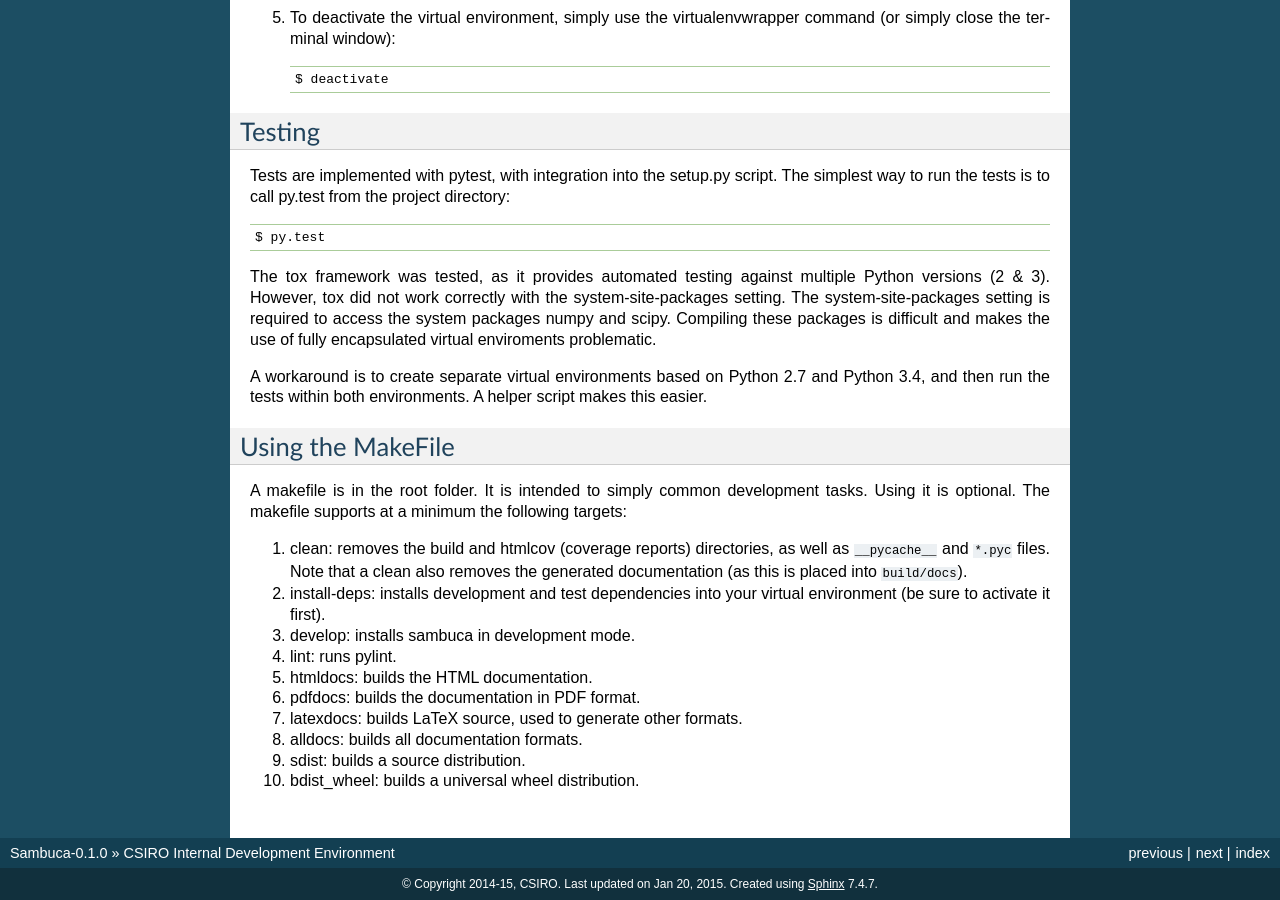
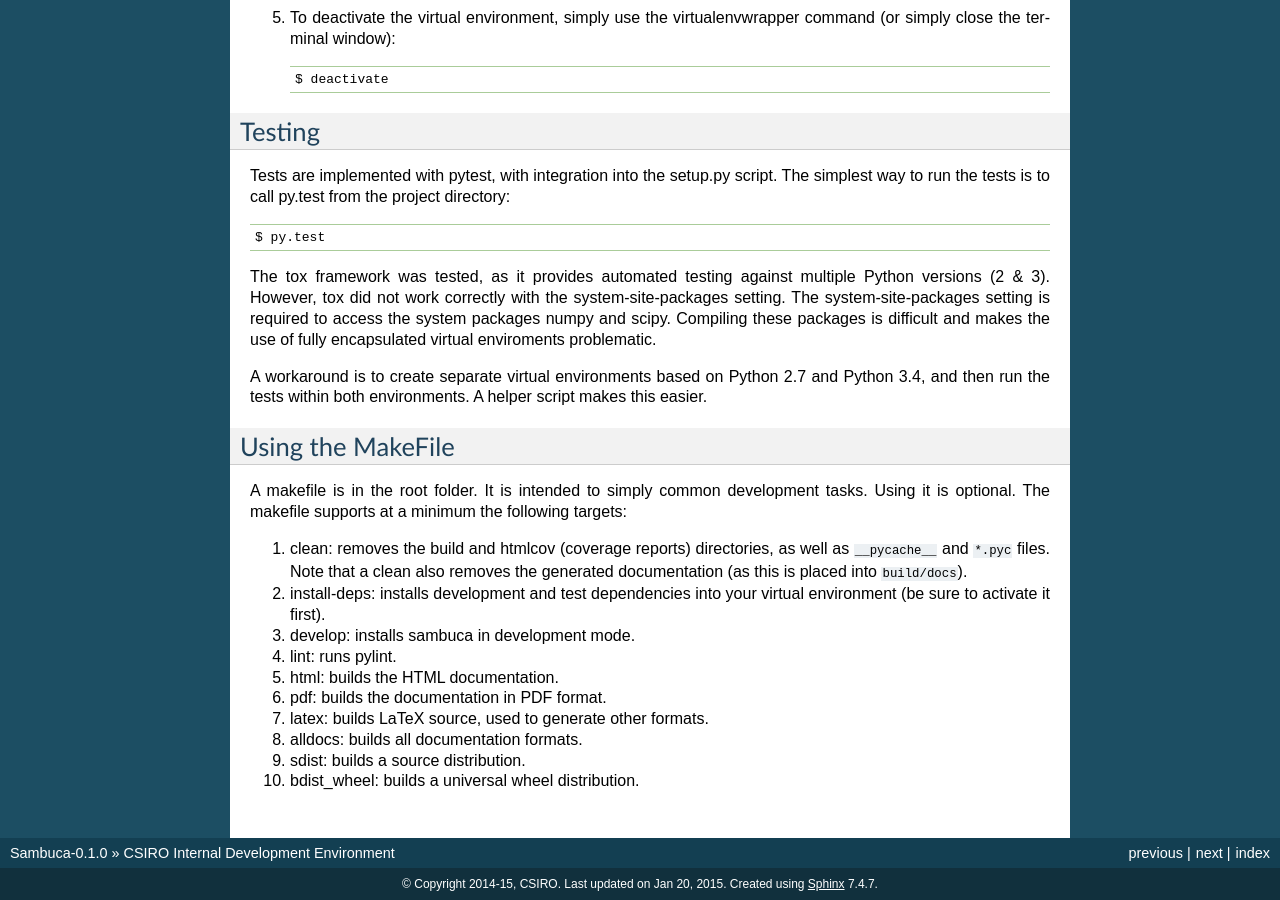
Before and after one commit to obarrilero/sambuca, a Sphinx documentation site: the page built from docs/csiro_development_environment.rst, in a window 1280 px wide and 900 px high, scrolled down 1837 px. Built offline with Sphinx 7.4.7, drawn with Linux system fonts in a browser that asks for light colours.

Commit message:
renaming doc targets in makefile

```diff
--- a/docs/csiro_development_environment.rst
+++ b/docs/csiro_development_environment.rst
@@ -132,9 +132,9 @@ targets:
    environment (be sure to activate it first).
 #. develop: installs sambuca in development mode.
 #. lint: runs pylint.
-#. htmldocs: builds the HTML documentation.
-#. pdfdocs: builds the documentation in PDF format.
-#. latexdocs: builds LaTeX source, used to generate other formats.
+#. html: builds the HTML documentation.
+#. pdf: builds the documentation in PDF format.
+#. latex: builds LaTeX source, used to generate other formats.
 #. alldocs: builds all documentation formats.
 #. sdist: builds a source distribution.
 #. bdist_wheel: builds a universal wheel distribution.
```
Also changed, not shown: 1 other file.
